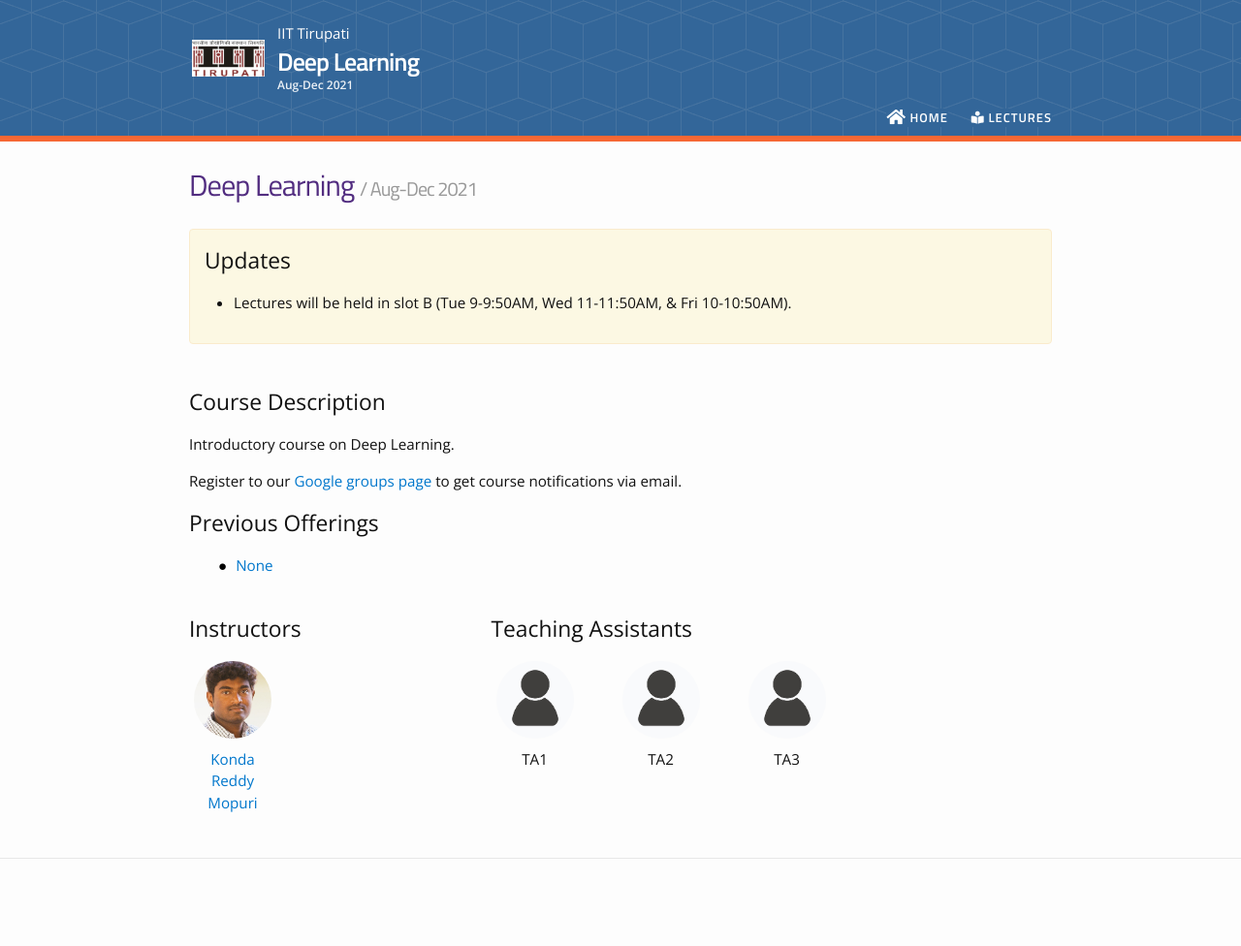
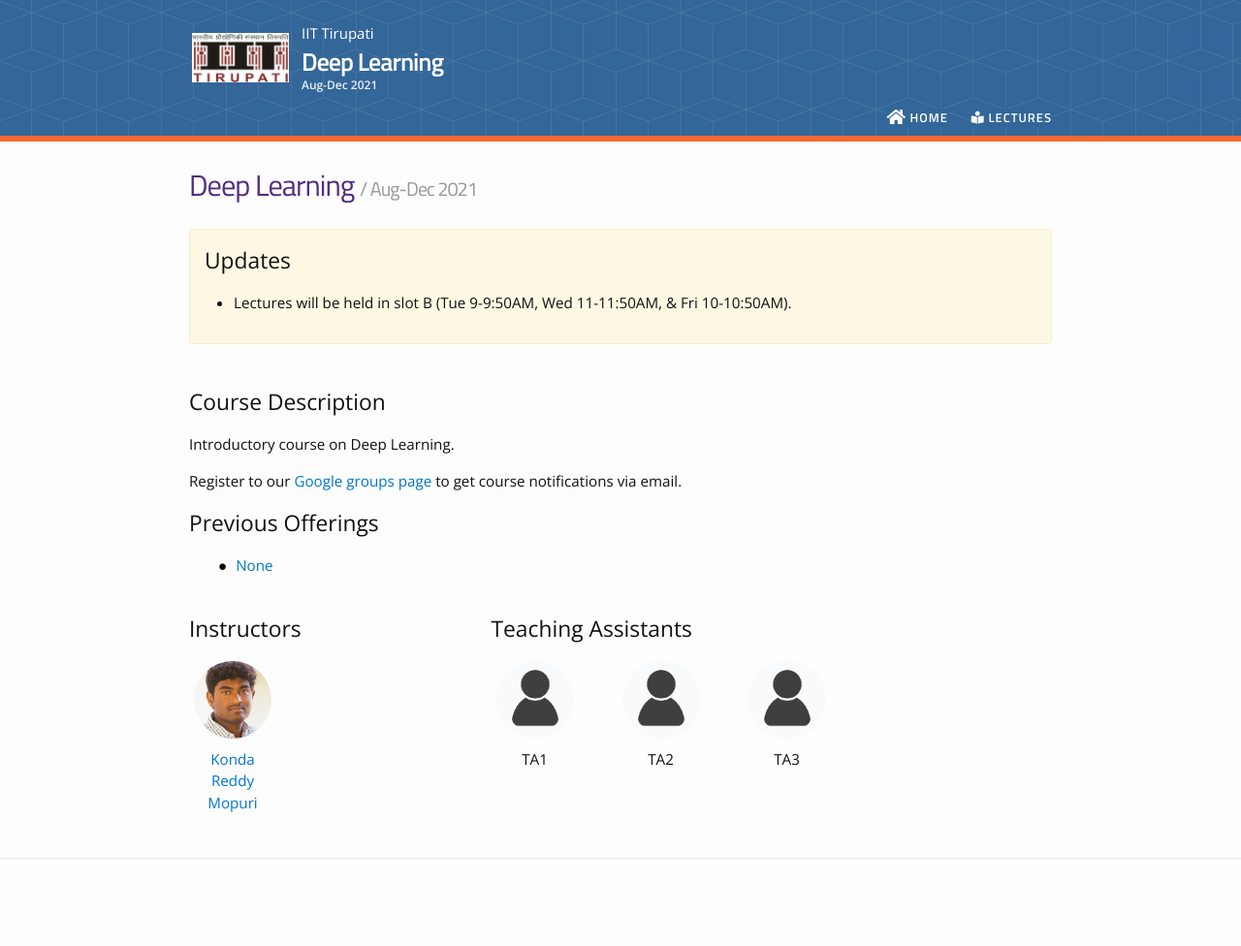
Before and after one commit to kazemnejad/jekyll-course-website-template, a Jekyll site: the page built from index.md, in a window 1280 px wide. Shown: the whole page at 97% size. Built offline with Jekyll 4.4.1, drawn with Linux system fonts in a browser that asks for light colours; nearby versions of some CDN libraries.

Commit message:
Update header.html

```diff
--- a/_includes/header.html
+++ b/_includes/header.html
@@ -2,7 +2,7 @@
 
   <div class="wrapper" style="z-index: 100;">
       <table><tr>
-          <td><img width="75" src="{{ "/_images/logo.png" | prepend: site.baseurl }}" valign="middle"></td>
+          <td><img width="100" src="{{ "/_images/logo.png" | prepend: site.baseurl }}" valign="middle"></td>
           <td style="padding-left:10px;"><a class="schoolname" style="font-size: 15px;" class="site-title" href="{{ site.schoolurl }}">{{ site.schoolname }}</a>
           <br/>
           <span style="margin-top: -2px;margin-bottom: -10px;" class="site-title"><a href="{{ site.baseurl }}/" title="{{ site.course_name }} / {{ site.course_semester }} - {{ site.schoolname }}"><b>{{ site.course_name }}</a></b></span>
```
